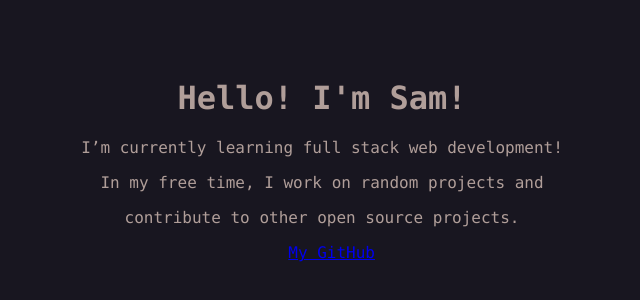
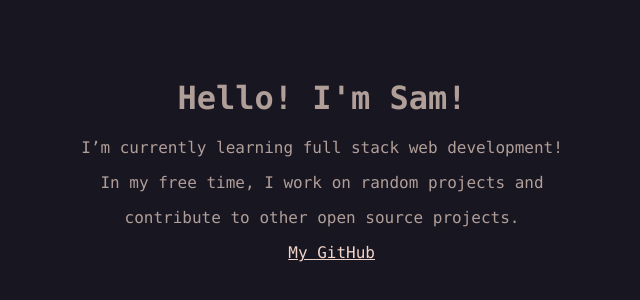
Before and after one commit to samuelolagunju/samuelolagunju.github.io, a plain HTML site: page index.html in a window 1280 px wide. Shown: the part 240-540 px from the top of the page, without its empty margins (318-958 px from the left). Drawn offline with Linux system fonts and the light colour scheme.

Commit message:
Changed color of link to GitHub

```diff
--- a/styling.css
+++ b/styling.css
@@ -11,3 +11,7 @@ body {
   color: #b09e99;
   text-align: center;
 }
+
+a {
+  color: #f2d4cb;
+}
```
